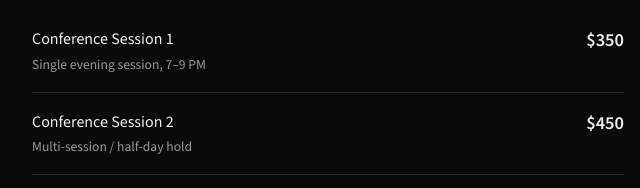
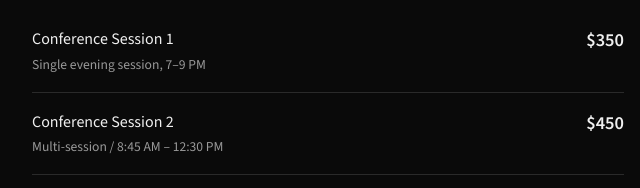
Before and after one commit to onebassplayer/moonshot-music, a plain HTML site: page index.html in a window 1280 px wide. Shown: the part 820-1008 px from the top of the page, 312-952 px from the left. Drawn offline with nearby package versions, Linux system fonts and the light colour scheme.

Commit message:
Add files via upload

```diff
--- a/index.html
+++ b/index.html
@@ -273,7 +273,7 @@
       <tr>
         <td>
           <div class="rate-label">Conference Session 2</div>
-          <div class="rate-note">Multi-session / half-day hold</div>
+          <div class="rate-note">Multi-session / 8:45 AM – 12:30 PM</div>
         </td>
         <td class="rate-price">$450</td>
       </tr>
```
